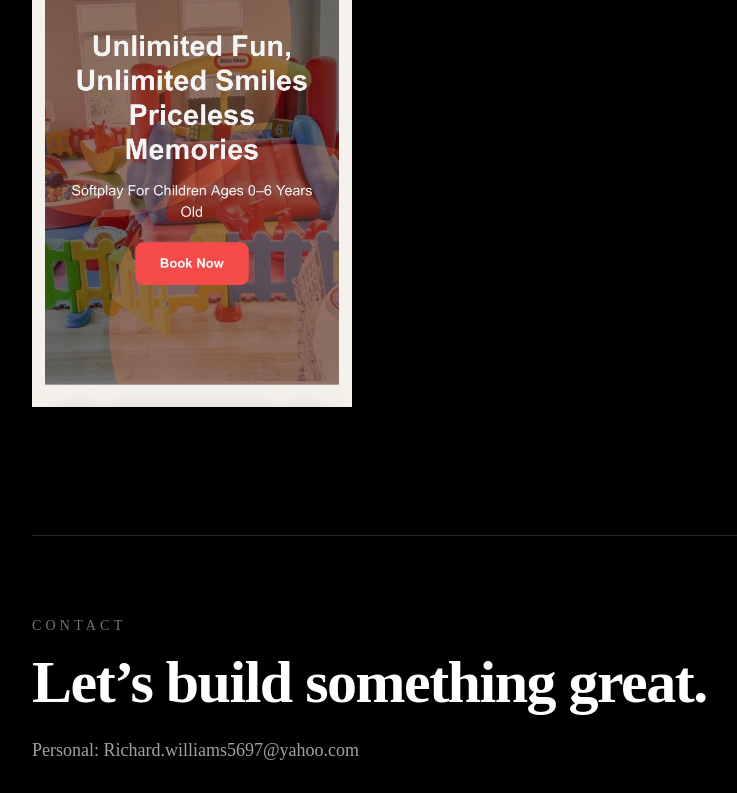
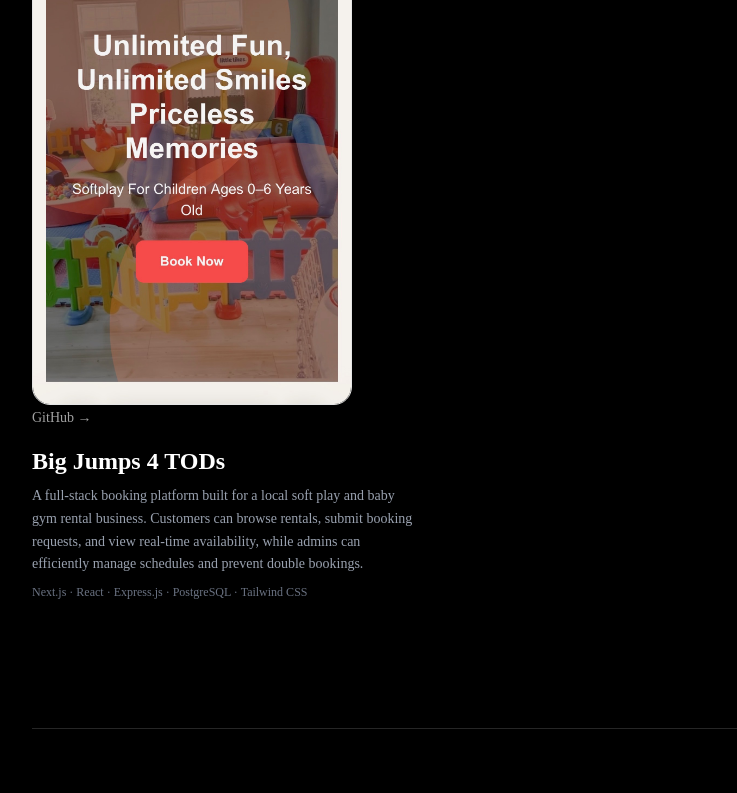
Before and after one commit to richdacoder/portfolio, a Next.js app in the folder projects/: page / in a window 1280 px wide. Shown: the part 1545-2338 px from the top of the page, without its empty margins (56-793 px from the left). Built offline with nearby package versions, Linux system fonts and the light colour scheme.

Commit message:
added github

```diff
--- a/projects/src/app/page.js
+++ b/projects/src/app/page.js
@@ -201,19 +201,49 @@ export default function Home() {
               </h2>
             </div>
           </div>
-
-          <div className="space-y-8">
-            <a href="https://www.google.com/webhp?hl=en&ictx=2&sa=X&ved=0ahUKEwjyhZak3dSUAxWBl4kEHTGLC58QPQgI">
+          <div className="space-y-4 max-w-sm">
+            <a
+              href="https://big-jumps-4-tods.onrender.com/"
+              target="_blank"
+              rel="noopener noreferrer"
+              className="block group"
+            >
               <Image
                 src="/img/bigjumps4tods.png"
-              alt="bigjump4tods-card"
+                alt="Big Jumps 4 TODs project preview"
                 width={320}
                 height={240}
                 sizes="(max-width: 768px) 256px, 320px"
+                className="rounded-2xl border transition-transform duration-300 group-hover:scale-[1.02]"
               />
+              <a
+                href="https://github.com/richdacoder/Big-jumps-4-tods"
+                target="_blank"
+                rel="noopener noreferrer"
+                className="text-sm font-medium text-neutral-400 hover:text-white transition"
+              >
+    GitHub →
   </a>
+
+    <div className="mt-4 space-y-2">
+      <h3 className="text-2xl font-bold">
+        Big Jumps 4 TODs
+      </h3>
+
+      <p className="text-sm text-gray-400 leading-relaxed">
+        A full-stack booking platform built for a local soft play
+        and baby gym rental business. Customers can browse rentals,
+        submit booking requests, and view real-time availability,
+        while admins can efficiently manage schedules and prevent
+        double bookings.
+      </p>
+
+      <p className="text-xs text-gray-500">
+        Next.js · React · Express.js · PostgreSQL · Tailwind CSS
+      </p>
     </div>
-        </section>
+  </a>
+</div>        </section>
 
         <section
           id="contact"
```
Lines whose indentation alone changed are shown as unchanged.
